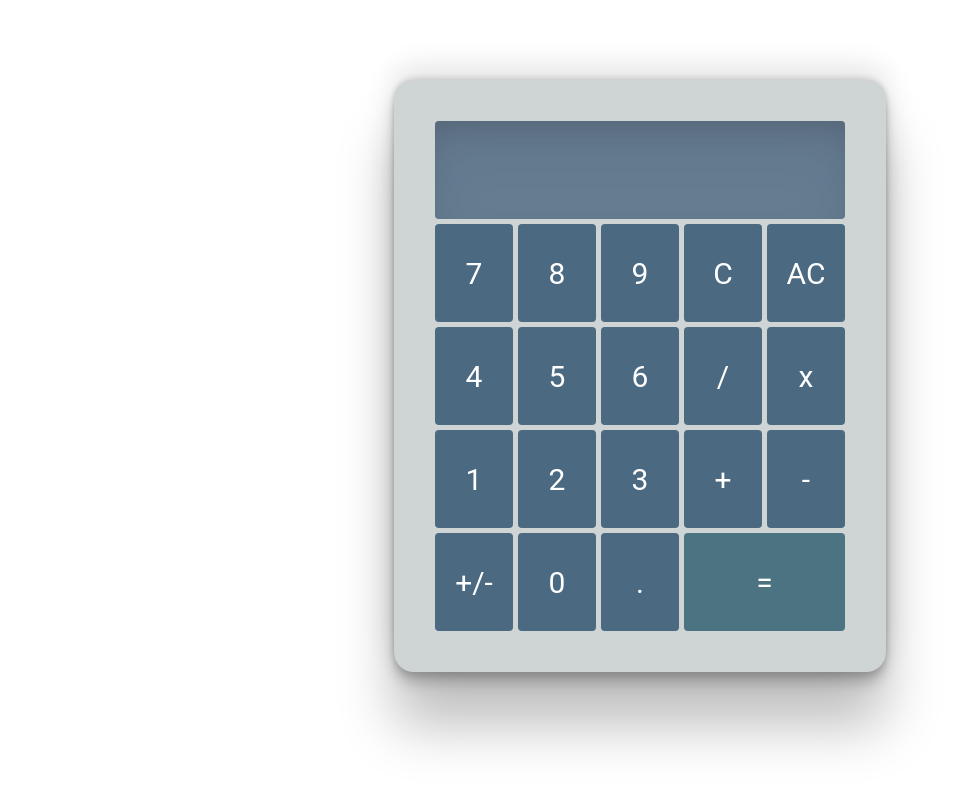
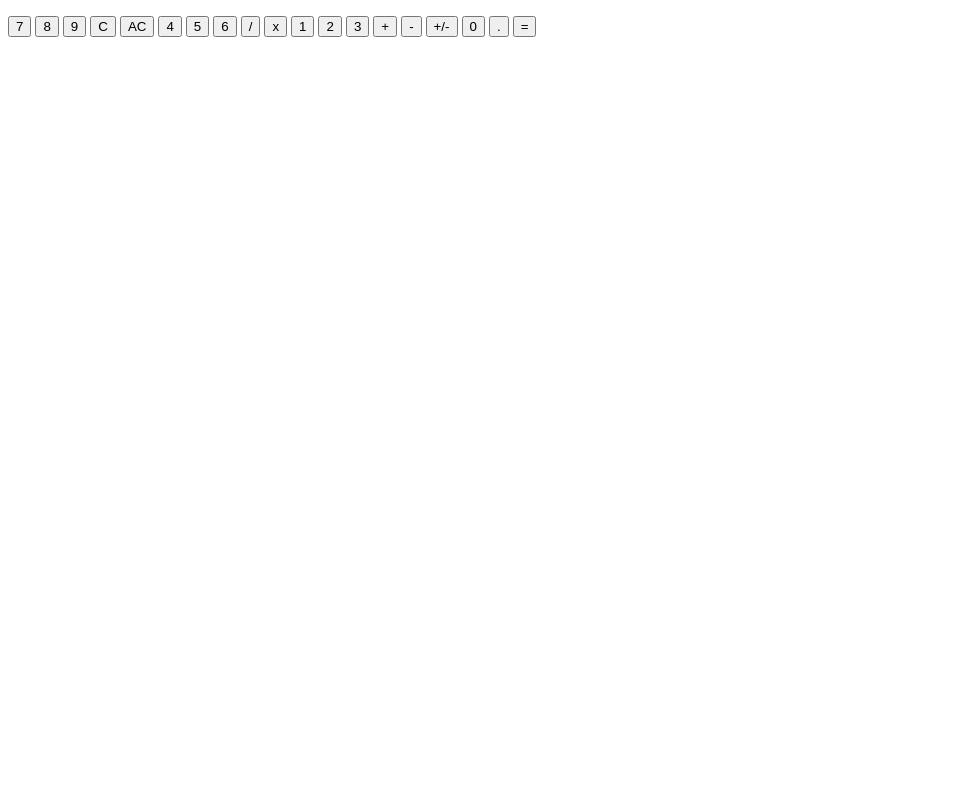
Before and after one commit to s-slatcher/calculator, a plain HTML site: page index.html in a window 1280 px wide. Shown: the whole page, without its empty margins (0-966 px from the left). Drawn offline with Linux system fonts and the light colour scheme.

Commit message:
erased css

```diff
--- a/style.css
+++ b/style.css
@@ -1,88 +1 @@
-* {
-  font-family: roboto, sans-serif;
-}
-
-* button {
-  all: unset;
-  color: white;
-  font-size: 30px;
-  cursor:pointer;
-  transition: 0.1s;
-}
-
-* button:hover {
-  filter: saturate(2);
-}
-.selected {
-  filter: saturate(3);
-
-}
-
-
-.container {
-/* display: flex; */
-background-color: rgb(207, 212, 212);
-margin-left: auto;
-margin-right: auto;
-width: max-content;
-height: max-content;
-padding: 40px;
-margin-top: 80px;
-border-radius: 20px;
-box-shadow: rgba(0, 0, 0, 0.25) 0px 54px 55px,
-            rgba(0, 0, 0, 0.12) 0px -12px 30px,
-            rgba(0, 0, 0, 0.12) 0px 4px 6px,
-            rgba(0, 0, 0, 0.17) 0px 12px 13px,
-            rgba(0, 0, 0, 0.09) 0px -3px 5px;
-}
-
-.grid-container {
-  display: grid;
-  grid-template-columns: repeat(5, 80px);
-  grid-template-rows: repeat(5, 100px);
-  grid-gap: 3px;
-}
-
-#equals {
-  grid-column: span 2;
-  background-color: rgb(75, 115, 129) !important;
-}
-
-.grid-container button,
-.grid-container div {
-  background: rgb(75, 105, 129);
-  /* width: auto; */
-  text-align: center;
-  border-radius: 4px;
-  margin: 1px;
-  color: white;
-}
-
-.display {
-  grid-column: 1/-1;
-  padding-right: 15px;
-  opacity: 80%;
-  box-shadow: rgba(50, 50, 93, 0.25) 0px 30px 60px -12px inset, rgba(0, 0, 0, 0.3) 0px 18px 36px -18px inset;
-}
-
-.display #top-display{
-  text-align: right;
-  color: rgba(255, 255, 255, 0.712);
-  margin: 0px;
-  font-size: 30px;
-
-}
-
-.display #main-display {
-  text-align: right;
-  margin: 0px;
-  margin-top: 5px;
-  font-size: 40px;
-  font-weight: 500;
-}
-
-.grid-container .op,
-.grid-container .other {
-  color: rgb(255, 255, 255);
-  background-color: rgb(75, 127, 129);
-}
+/* redo css */
```
